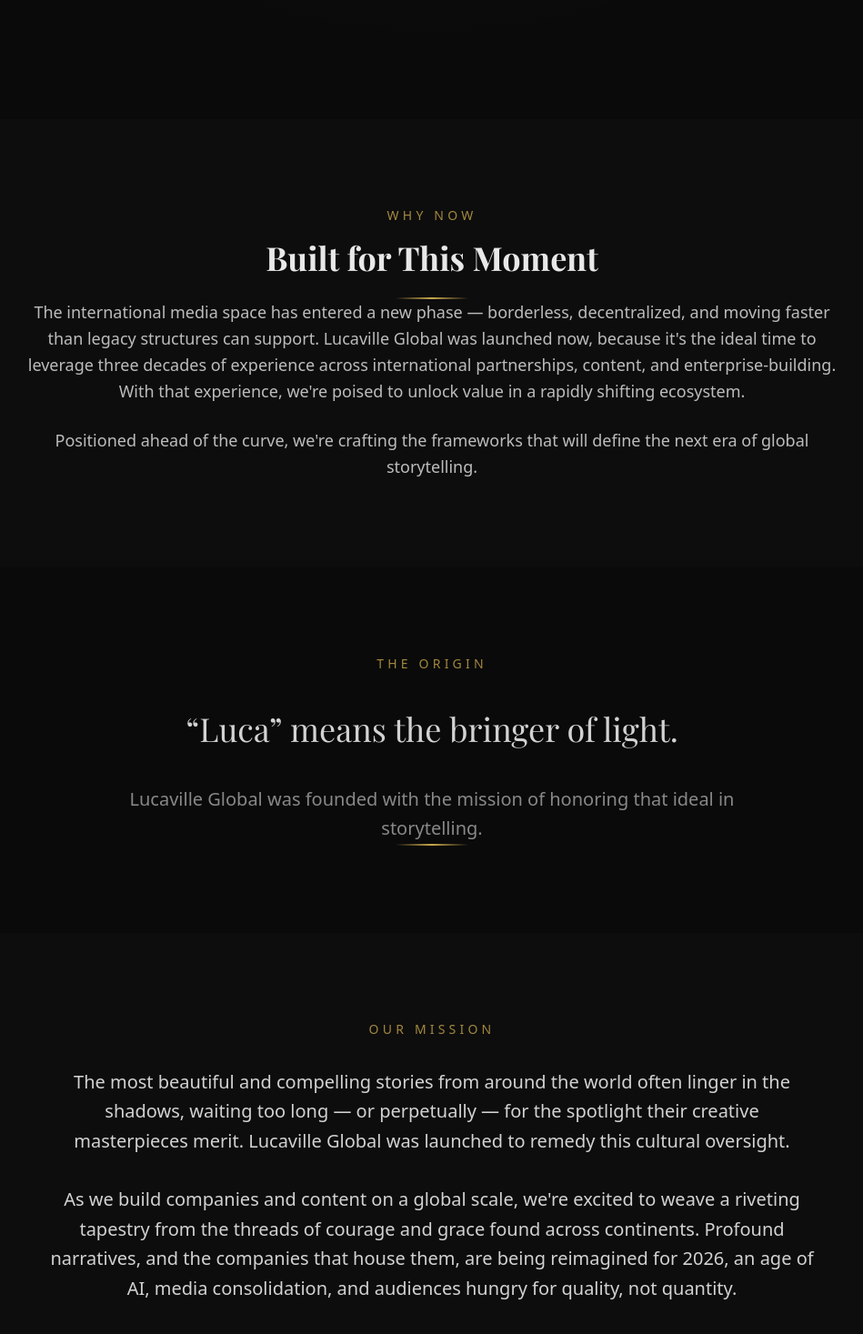
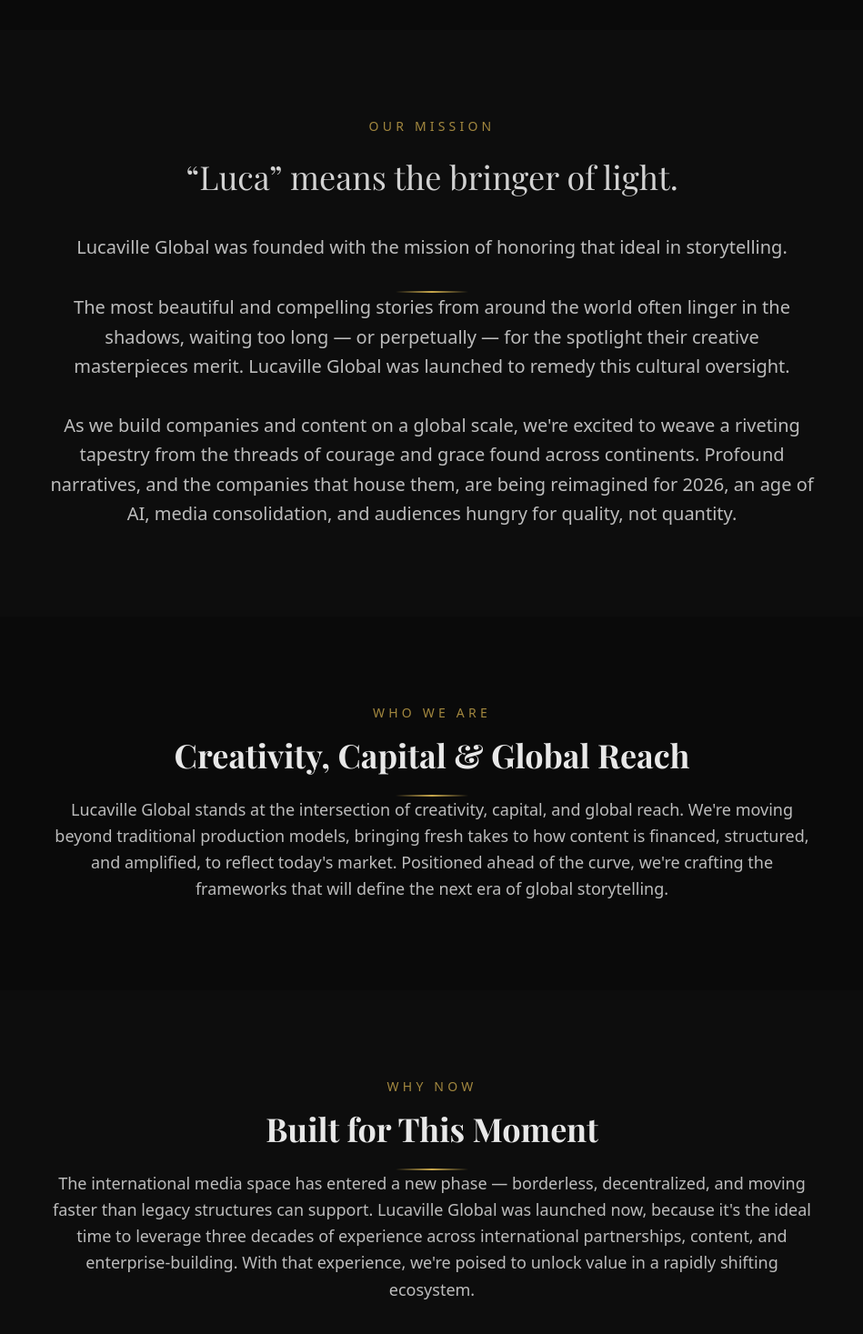
Before and after one commit to ddavoli2/lucaville-global, a Next.js app: page /about in a window 1280 px wide. Shown: the part 403-1870 px from the top of the page at 91% size, without its empty margins (165-1114 px from the left). Built offline with nearby package versions, Linux system fonts and the light colour scheme; a web font is replaced by a local one.

Commit message:
Update all pages: pop hero text, remove Get in Touch/Partners, merge mission into about, reorder projects, center bio, add submissions note, update copyright

```diff
--- a/src/app/about/page.tsx
+++ b/src/app/about/page.tsx
@@ -16,7 +16,7 @@
     icon: Handshake,
     title: "Enduring Partnerships",
     description:
-      "Our relationships are built on integrity, shared ambition, and a commitment to outcomes that matter — for creators and companies alike.",
+      "Our relationships are built on transparency, shared values, and a commitment to outcomes that matter — for creators and companies alike.",
   },
   {
     icon: Lightbulb,
@@ -46,20 +46,71 @@
             <h1 className="font-serif text-5xl md:text-7xl font-bold mb-8">
               About <span className="text-gold-gradient">Lucaville Global</span>
             </h1>
-            <p className="text-muted text-lg md:text-xl max-w-3xl mx-auto leading-relaxed">
+          </AnimatedSection>
+        </div>
+      </section>
+
+      {/* Our Mission — at top as thesis */}
+      <section className="py-24 bg-charcoal-dark/50">
+        <div className="max-w-4xl mx-auto px-6 text-center">
+          <AnimatedSection>
+            <p className="text-gold/80 uppercase tracking-[0.3em] text-sm mb-4">
+              Our Mission
+            </p>
+            <blockquote className="font-serif text-2xl md:text-3xl lg:text-4xl leading-relaxed text-foreground/90 mb-8">
+              &ldquo;Luca&rdquo; means the bringer of light.
+            </blockquote>
+            <p className="text-foreground/80 text-lg md:text-xl leading-relaxed mb-8">
+              Lucaville Global was founded with the mission of honoring that
+              ideal in storytelling.
+            </p>
+            <div className="section-divider mb-8" />
+            <p className="text-foreground/80 text-lg md:text-xl leading-relaxed mb-8">
+              The most beautiful and compelling stories from around the world
+              often linger in the shadows, waiting too long — or perpetually —
+              for the spotlight their creative masterpieces merit. Lucaville
+              Global was launched to remedy this cultural oversight.
+            </p>
+            <p className="text-foreground/80 text-lg md:text-xl leading-relaxed">
+              As we build companies and content on a global scale, we&apos;re
+              excited to weave a riveting tapestry from the threads of courage
+              and grace found across continents. Profound narratives, and the
+              companies that house them, are being reimagined for 2026, an age
+              of AI, media consolidation, and audiences hungry for quality, not
+              quantity.
+            </p>
+          </AnimatedSection>
+        </div>
+      </section>
+
+      {/* Who We Are */}
+      <section className="py-24">
+        <div className="max-w-4xl mx-auto px-6 text-center">
+          <AnimatedSection>
+            <p className="text-gold/80 uppercase tracking-[0.3em] text-sm mb-4">
+              Who We Are
+            </p>
+            <h2 className="font-serif text-3xl md:text-4xl font-bold mb-6">
+              Creativity, Capital &amp; Global Reach
+            </h2>
+            <div className="section-divider mb-8" />
+            <div className="space-y-6 text-foreground/80 text-lg leading-relaxed">
+              <p>
                 Lucaville Global stands at the intersection of creativity, capital,
                 and global reach. We&apos;re moving beyond traditional production
                 models, bringing fresh takes to how content is financed, structured,
-              and amplified, to reflect today&apos;s market.
+                and amplified, to reflect today&apos;s market. Positioned ahead of
+                the curve, we&apos;re crafting the frameworks that will define the
+                next era of global storytelling.
               </p>
+            </div>
           </AnimatedSection>
         </div>
       </section>
 
       {/* Why Now */}
       <section className="py-24 bg-charcoal-dark/50">
-        <div className="max-w-7xl mx-auto px-6">
-          <div className="max-w-4xl mx-auto text-center">
+        <div className="max-w-4xl mx-auto px-6 text-center">
           <AnimatedSection>
             <p className="text-gold/80 uppercase tracking-[0.3em] text-sm mb-4">
               Why Now
@@ -78,64 +129,14 @@
                 enterprise-building. With that experience, we&apos;re poised to
                 unlock value in a rapidly shifting ecosystem.
               </p>
-                <p>
-                  Positioned ahead of the curve, we&apos;re crafting the frameworks
-                  that will define the next era of global storytelling.
-                </p>
             </div>
-            </AnimatedSection>
-          </div>
-        </div>
-      </section>
-
-      {/* The Name / Origin */}
-      <section className="py-24">
-        <div className="max-w-4xl mx-auto px-6 text-center">
-          <AnimatedSection>
-            <p className="text-gold/80 uppercase tracking-[0.3em] text-sm mb-8">
-              The Origin
-            </p>
-            <blockquote className="font-serif text-2xl md:text-3xl lg:text-4xl leading-relaxed text-foreground/90 mb-8">
-              &ldquo;Luca&rdquo; means the bringer of light.
-            </blockquote>
-            <p className="text-muted text-lg md:text-xl leading-relaxed max-w-3xl mx-auto">
-              Lucaville Global was founded with the mission of honoring that
-              ideal in storytelling.
-            </p>
-            <div className="section-divider mt-10" />
-          </AnimatedSection>
-        </div>
-      </section>
-
-      {/* Our Mission */}
-      <section className="py-24 bg-charcoal-dark/50">
-        <div className="max-w-4xl mx-auto px-6 text-center">
-          <AnimatedSection>
-            <p className="text-gold/80 uppercase tracking-[0.3em] text-sm mb-8">
-              Our Mission
-            </p>
-            <p className="text-foreground/90 text-lg md:text-xl leading-relaxed mb-8">
-              The most beautiful and compelling stories from around the world
-              often linger in the shadows, waiting too long — or perpetually —
-              for the spotlight their creative masterpieces merit. Lucaville
-              Global was launched to remedy this cultural oversight.
-            </p>
-            <p className="text-foreground/90 text-lg md:text-xl leading-relaxed mb-8">
-              As we build companies and content on a global scale, we&apos;re
-              excited to weave a riveting tapestry from the threads of courage
-              and grace found across continents. Profound narratives, and the
-              companies that house them, are being reimagined for 2026, an age
-              of AI, media consolidation, and audiences hungry for quality, not
-              quantity.
-            </p>
           </AnimatedSection>
         </div>
       </section>
 
       {/* Founder */}
       <section className="py-24">
-        <div className="max-w-7xl mx-auto px-6">
-          <div className="max-w-4xl mx-auto text-center">
+        <div className="max-w-4xl mx-auto px-6 text-center">
           <AnimatedSection>
             <p className="text-gold/80 uppercase tracking-[0.3em] text-sm mb-4">
               Our Founder
@@ -169,7 +170,6 @@
             </div>
           </AnimatedSection>
         </div>
-        </div>
       </section>
 
       {/* Values */}
@@ -199,6 +199,7 @@
           </div>
         </div>
       </section>
+
       {/* Illumination CTA */}
       <section className="py-24 md:py-32">
         <div className="max-w-4xl mx-auto px-6 text-center">
--- a/src/app/contact/page.tsx
+++ b/src/app/contact/page.tsx
@@ -31,8 +31,9 @@
               Contact <span className="text-gold-gradient">Us</span>
             </h1>
             <p className="text-muted text-lg max-w-2xl mx-auto">
-              Ready to explore how Lucaville Global can support your objectives?
-              We&apos;d welcome the opportunity to connect.
+              While we are unable to accept unsolicited submissions, we would
+              love to hear from you. Ready to explore how Lucaville Global can
+              support your objectives? We&apos;d welcome the opportunity to connect.
             </p>
           </AnimatedSection>
         </div>
--- a/src/app/mission/page.tsx
+++ /dev/null
@@ -1,90 +0,0 @@
-"use client";
-
-import { ArrowRight } from "lucide-react";
-import Link from "next/link";
-import AnimatedSection from "@/components/AnimatedSection";
-
-export default function Mission() {
-  return (
-    <>
-      {/* Hero */}
-      <section className="pt-32 pb-24 md:pt-40 md:pb-32 relative">
-        <div className="absolute inset-0 bg-[radial-gradient(ellipse_at_top,rgba(201,168,76,0.06),transparent_60%)]" />
-        <div className="max-w-5xl mx-auto px-6 relative z-10">
-          <AnimatedSection className="text-center">
-            <p className="text-gold/80 uppercase tracking-[0.3em] text-sm mb-6">
-              Our Purpose
-            </p>
-            <h1 className="font-serif text-5xl md:text-7xl font-bold mb-8">
-              Mission & <span className="text-gold-gradient">Vision</span>
-            </h1>
-          </AnimatedSection>
-        </div>
-      </section>
-
-      {/* The Name */}
-      <section className="py-24 bg-charcoal-dark/50">
-        <div className="max-w-4xl mx-auto px-6 text-center">
-          <AnimatedSection>
-            <p className="text-gold/80 uppercase tracking-[0.3em] text-sm mb-8">
-              The Origin
-            </p>
-            <blockquote className="font-serif text-2xl md:text-3xl lg:text-4xl leading-relaxed text-foreground/90 mb-8">
-              &ldquo;Luca&rdquo; means the bringer of light.
-            </blockquote>
-            <p className="text-muted text-lg md:text-xl leading-relaxed max-w-3xl mx-auto">
-              Lucaville Global was founded with the mission of honoring that
-              ideal in storytelling.
-            </p>
-            <div className="section-divider mt-10" />
-          </AnimatedSection>
-        </div>
-      </section>
-
-      {/* The Mission */}
-      <section className="py-24">
-        <div className="max-w-4xl mx-auto px-6 text-center">
-          <AnimatedSection>
-            <p className="text-gold/80 uppercase tracking-[0.3em] text-sm mb-8">
-              Our Mission
-            </p>
-            <p className="text-foreground/90 text-lg md:text-xl leading-relaxed mb-8">
-              The most beautiful and compelling stories from around the world
-              often linger in the shadows, waiting too long — or perpetually —
-              for the spotlight their creative masterpieces merit. Lucaville
-              Global was launched to remedy this cultural oversight.
-            </p>
-            <p className="text-foreground/90 text-lg md:text-xl leading-relaxed mb-8">
-              As we build companies and content on a global scale, we&apos;re
-              excited to weave a riveting tapestry from the threads of courage
-              and grace found across continents. Profound narratives, and the
-              companies that house them, are being reimagined for 2026, an age
-              of AI, media consolidation, and audiences hungry for quality, not
-              quantity.
-            </p>
-          </AnimatedSection>
-        </div>
-      </section>
-
-      {/* Illumination CTA */}
-      <section className="py-24 md:py-32 bg-charcoal-dark/50">
-        <div className="max-w-4xl mx-auto px-6 text-center">
-          <AnimatedSection>
-            <p className="font-serif text-3xl md:text-4xl lg:text-5xl leading-relaxed text-foreground/90 mb-10">
-              Follow us as we begin the work of{" "}
-              <span className="text-gold-gradient">illumination</span>.
-            </p>
-            <div className="section-divider mb-12" />
-            <Link
-              href="/contact"
-              className="inline-flex items-center gap-2 bg-gold hover:bg-gold-light text-charcoal-dark font-semibold px-10 py-4 transition-all duration-300 uppercase tracking-wider text-sm"
-            >
-              Get In Touch
-              <ArrowRight size={16} />
-            </Link>
-          </AnimatedSection>
-        </div>
-      </section>
-    </>
-  );
-}
--- a/src/app/page.tsx
+++ b/src/app/page.tsx
@@ -76,7 +76,7 @@
             animate={{ opacity: 1, y: 0 }}
             transition={{ duration: 1, ease: [0.21, 0.47, 0.32, 0.98] }}
           >
-            <p className="text-gold/80 uppercase tracking-[0.4em] text-sm mb-6">
+            <p className="text-gold font-semibold uppercase tracking-[0.4em] text-base md:text-lg mb-6 drop-shadow-[0_2px_4px_rgba(0,0,0,0.8)]">
               Global Content &bull; Premium Storytelling
             </p>
           </motion.div>
@@ -89,7 +89,7 @@
               delay: 0.2,
               ease: [0.21, 0.47, 0.32, 0.98],
             }}
-            className="font-serif text-5xl md:text-7xl lg:text-8xl font-bold leading-tight mb-8"
+            className="font-serif text-4xl md:text-5xl lg:text-6xl font-bold leading-tight mb-8"
           >
             Illuminating Stories the World{" "}
             <span className="text-gold-gradient">Needs to See</span>
@@ -99,7 +99,7 @@
             initial={{ opacity: 0, y: 40 }}
             animate={{ opacity: 1, y: 0 }}
             transition={{ duration: 1, delay: 0.4 }}
-            className="text-muted text-lg md:text-xl max-w-2xl mx-auto mb-12 leading-relaxed"
+            className="text-foreground/80 text-lg md:text-xl max-w-2xl mx-auto mb-12 leading-relaxed drop-shadow-[0_2px_4px_rgba(0,0,0,0.8)]"
           >
             Lucaville Global partners with filmmakers, creators, and independent
             companies worldwide to build ambitious projects and scale the
@@ -119,12 +119,6 @@
               Our Projects
               <ArrowRight size={16} />
             </Link>
-            <Link
-              href="/contact"
-              className="inline-flex items-center gap-2 border border-gold/40 hover:border-gold text-gold hover:bg-gold/5 px-8 py-4 transition-all duration-300 uppercase tracking-wider text-sm"
-            >
-              Get in Touch
-            </Link>
           </motion.div>
         </div>
 
@@ -143,8 +137,8 @@
         <div className="max-w-7xl mx-auto px-6 py-12">
           <div className="grid grid-cols-2 md:grid-cols-5 gap-8">
             {[
-              { value: "7+", label: "Seasons Produced" },
-              { value: "3+", label: "Films Produced" },
+              { value: "8+", label: "Seasons Produced" },
+              { value: "2+", label: "Films Produced" },
               { value: "8+", label: "Countries" },
               { value: "30", label: "Years Experience" },
               { value: "12+", label: "Platform Partners" },
--- a/src/app/partners/page.tsx
+++ /dev/null
@@ -1,72 +0,0 @@
-"use client";
-
-import AnimatedSection from "@/components/AnimatedSection";
-
-const partners = [
-  "HBO",
-  "Netflix",
-  "Amazon Prime",
-  "Disney",
-  "AMC+",
-  "BBC",
-  "ITV",
-  "ZDF",
-  "Canal+",
-  "RTÉ",
-  "Viaplay",
-  "Channel 4",
-  "SundanceNow",
-  "Stan",
-  "Globoplay",
-  "CAA",
-];
-
-export default function Partners() {
-  return (
-    <>
-      {/* Hero */}
-      <section className="pt-32 pb-24 md:pt-40 md:pb-32 relative">
-        <div className="absolute inset-0 bg-[radial-gradient(ellipse_at_top,rgba(201,168,76,0.06),transparent_60%)]" />
-        <div className="max-w-5xl mx-auto px-6 relative z-10">
-          <AnimatedSection className="text-center">
-            <p className="text-gold/80 uppercase tracking-[0.3em] text-sm mb-6">
-              Global Reach
-            </p>
-            <h1 className="font-serif text-5xl md:text-7xl font-bold mb-8">
-              Partners
-            </h1>
-            <p className="text-muted text-lg max-w-2xl mx-auto">
-              We collaborate with the world&apos;s leading platforms,
-              broadcasters, and agencies — building enduring partnerships that
-              bring extraordinary stories to global audiences.
-            </p>
-          </AnimatedSection>
-        </div>
-      </section>
-
-      {/* Partners Grid */}
-      <section className="py-24 bg-charcoal-dark/50">
-        <div className="max-w-6xl mx-auto px-6">
-          <AnimatedSection className="text-center mb-16">
-            <p className="text-gold/80 uppercase tracking-[0.3em] text-sm mb-4">
-              Our Partners
-            </p>
-            <div className="section-divider" />
-          </AnimatedSection>
-
-          <div className="grid grid-cols-2 sm:grid-cols-3 md:grid-cols-4 gap-6">
-            {partners.map((partner, i) => (
-              <AnimatedSection key={partner} delay={i * 0.05}>
-                <div className="group flex items-center justify-center h-28 border border-gold/10 hover:border-gold/40 bg-charcoal/30 hover:bg-charcoal/60 transition-all duration-500">
-                  <span className="font-serif text-lg md:text-xl font-semibold text-muted/60 group-hover:text-gold transition-colors duration-500 tracking-wide">
-                    {partner}
-                  </span>
-                </div>
-              </AnimatedSection>
-            ))}
-          </div>
-        </div>
-      </section>
-    </>
-  );
-}
--- a/src/app/team/page.tsx
+++ b/src/app/team/page.tsx
@@ -47,7 +47,7 @@
                 </p>
                 <div className="section-divider mb-8 !mx-0" />
 
-                <div className="space-y-5 text-foreground/80 leading-relaxed">
+                <div className="space-y-5 text-foreground/80 leading-relaxed text-center">
                   <p>
                     David Davoli is a strategic media executive and the Founder
                     and CEO of Lucaville Global, a company partnering with
--- a/src/components/Footer.tsx
+++ b/src/components/Footer.tsx
@@ -73,7 +73,7 @@
         {/* Bottom Bar */}
         <div className="mt-16 pt-8 border-t border-gold/10 flex flex-col md:flex-row justify-between items-center gap-4">
           <p className="text-muted text-xs">
-            &copy; {new Date().getFullYear()} Lucaville Global. All rights
+            &copy; {new Date().getFullYear()} Lucaville Global, Inc. All rights
             reserved.
           </p>
           <div className="flex gap-6">
--- a/src/components/Navbar.tsx
+++ b/src/components/Navbar.tsx
@@ -11,7 +11,6 @@
   { href: "/about", label: "About" },
   { href: "/projects", label: "Projects" },
   { href: "/team", label: "Team" },
-  { href: "/partners", label: "Partners" },
   { href: "/strategic-advisory", label: "Strategic Advisory" },
   { href: "/news", label: "News" },
   { href: "/contact", label: "Contact" },
```
Also changed, not shown: src/app/projects/page.tsx (+19 -37 lines). Lines whose indentation alone changed are shown as unchanged.
